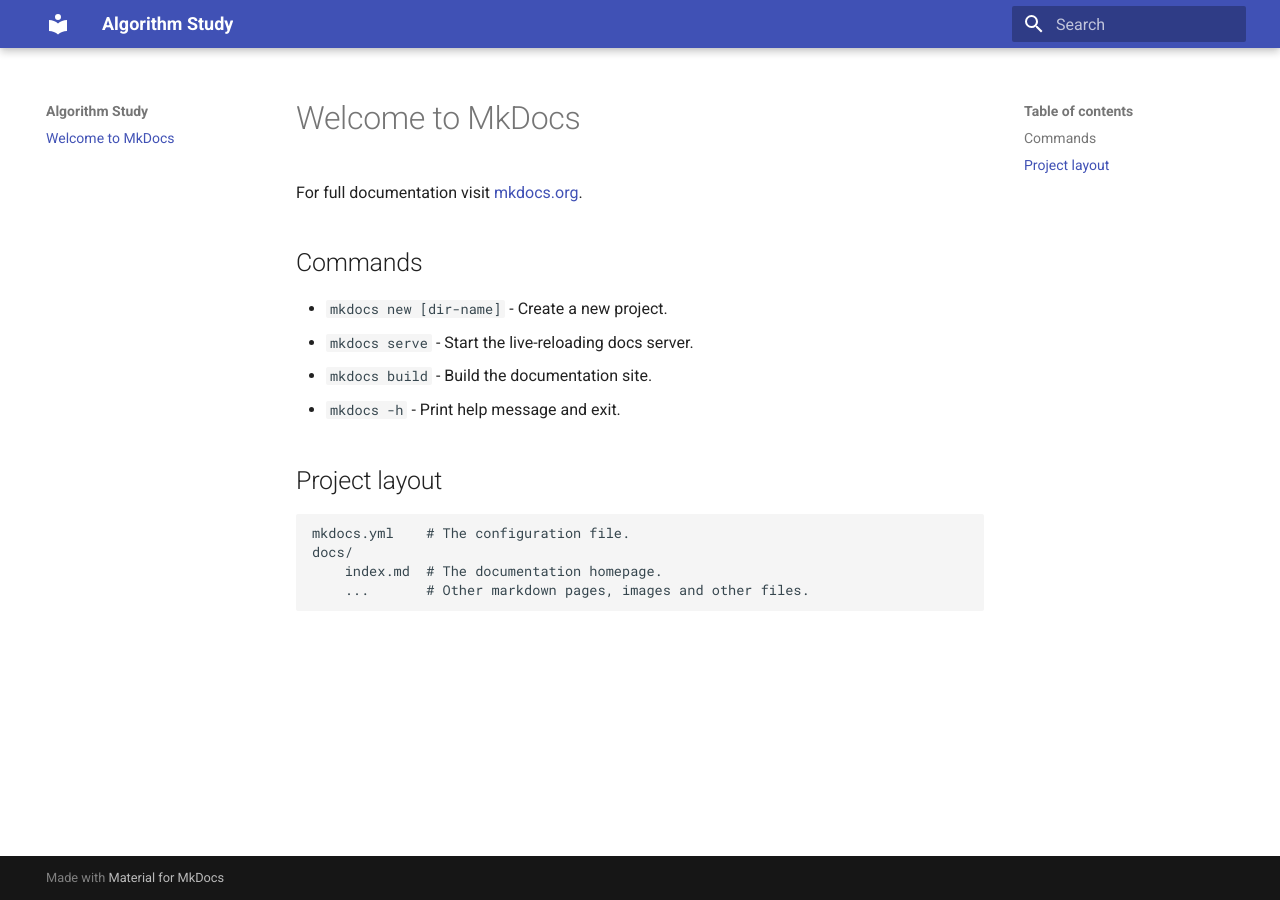
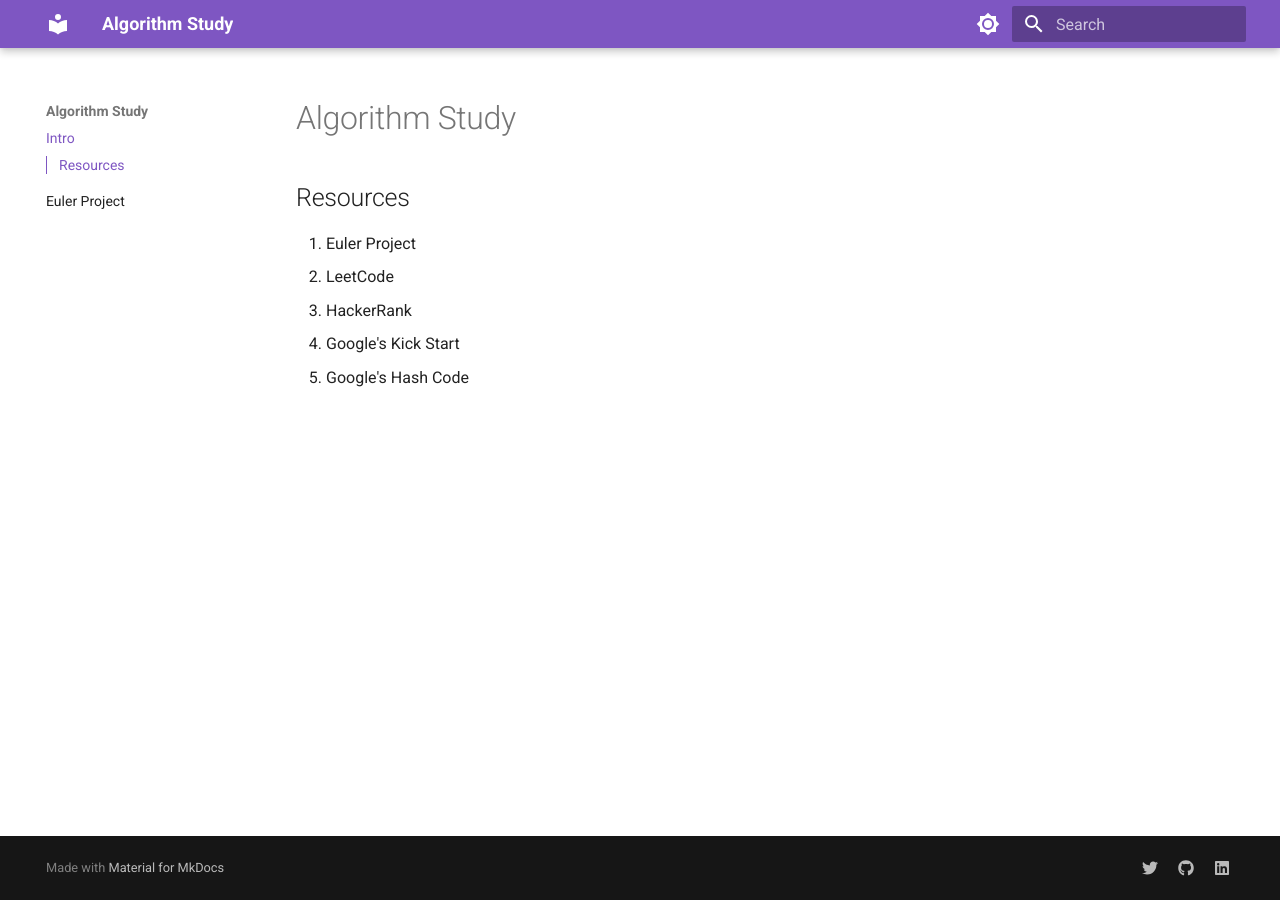
Before and after one commit to giraycoskun/algorithm-study, an MkDocs documentation site: the page built from docs/index.md, in a window 1280 px wide. Built offline with MkDocs 1.6.1 and Material for MkDocs 9.7.7, drawn with Linux system fonts in a browser that asks for light colours.

Commit message:
Updated mkdocs material config

```diff
--- a/docs/index.md
+++ b/docs/index.md
@@ -1,17 +1,9 @@
-# Welcome to MkDocs
+# Algorithm Study
 
-For full documentation visit [mkdocs.org](https://www.mkdocs.org).
+## Resources
 
-## Commands
-
-* `mkdocs new [dir-name]` - Create a new project.
-* `mkdocs serve` - Start the live-reloading docs server.
-* `mkdocs build` - Build the documentation site.
-* `mkdocs -h` - Print help message and exit.
-
-## Project layout
-
-    mkdocs.yml    # The configuration file.
-    docs/
-        index.md  # The documentation homepage.
-        ...       # Other markdown pages, images and other files.
+1. Euler Project
+2. LeetCode
+3. HackerRank
+4. Google's Kick Start
+5. Google's Hash Code
--- a/mkdocs.yml
+++ b/mkdocs.yml
@@ -1,3 +1,46 @@
 site_name: Algorithm Study
 theme:
   name: material
+  features:
+    - navigation.instant
+    - navigation.tracking
+    - navigation.sections
+    - navigation.expand
+    - navigation.indexes
+    - toc.follow
+    - toc.integrate
+    - navigation.top
+
+  palette:
+    - scheme: default
+      primary: deep purple
+      accent: deep purple
+      toggle:
+        icon: material/brightness-7
+        name: Switch to dark mode
+
+    # Palette toggle for dark mode
+    - scheme: slate
+      primary: deep purple
+      accent: deep purple
+      toggle:
+        icon: material/brightness-4
+        name: Switch to light mode
+
+  plugins:
+    - search:
+      lang: en
+
+extra:
+  social:
+    - icon: fontawesome/brands/twitter
+      link: https://twitter.com/giraycoskun
+    - icon: fontawesome/brands/github
+      link: https://giraycoskun.github.io/
+    - icon: fontawesome/brands/linkedin
+      link: https://www.linkedin.com/in/giraycoskun/
+
+
+nav:
+  - Intro: index.md
+  - Euler Project: euler-project.md
```
Also changed, not shown: README.md (+3 -1 lines), docs/euler-project.md (added, +1 -0 lines).
